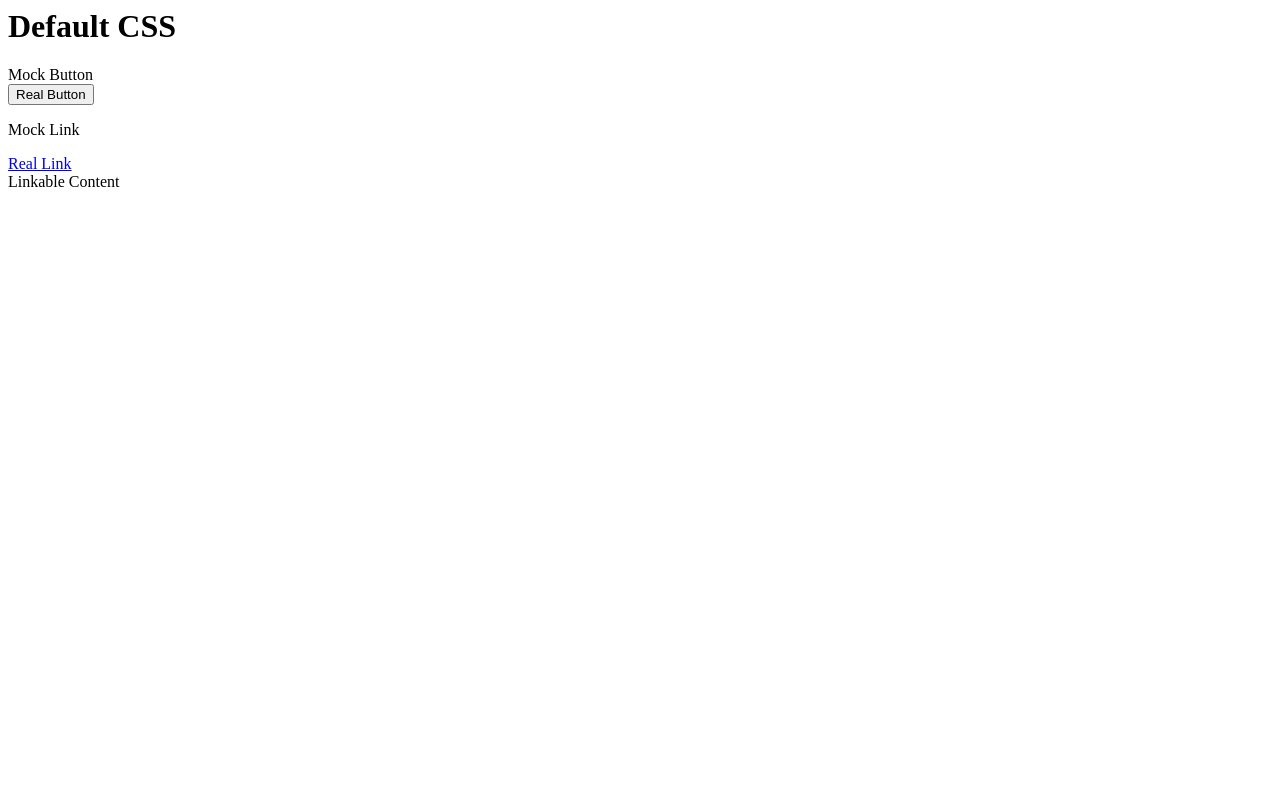
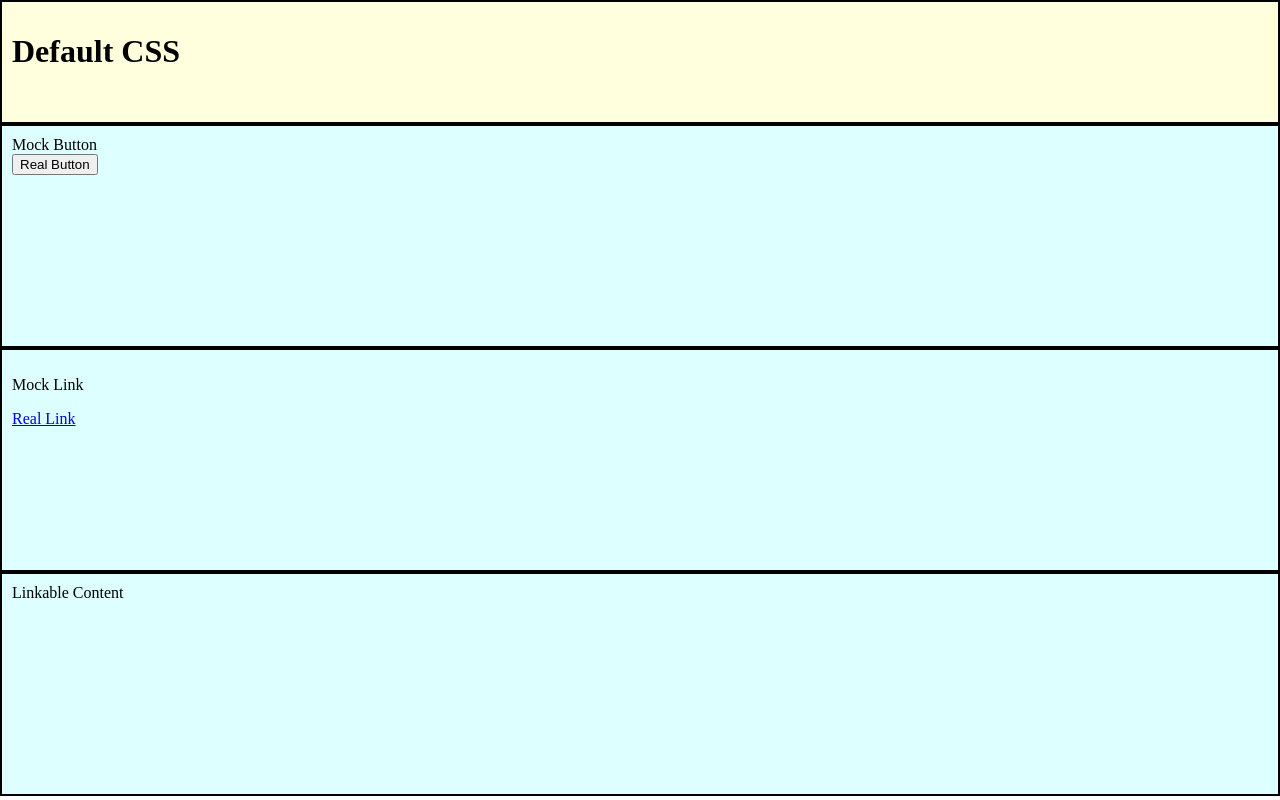
Before and after one commit to logan-hendricks/default_css, a plain HTML site: page index.html in a window 1280 px wide. Drawn offline with Linux system fonts and the light colour scheme.

Commit message:
default css

```diff
--- a/index.html
+++ b/index.html
@@ -2,19 +2,24 @@
 	<head>
 		<link type="text/css" rel="stylesheet" href="styles/global.css">
 		<script type="text/javascript" src="js/global.js"></script>
+		<title>Default CSS</title>
 	</head>
 	<body>
 		<header>
 			<h1>Default CSS</h1>
 		</header>
-
+		<div>
+			<section>
 				<div>Mock Button</div>
 				<button>Real Button</button>
-
-
+			</section>
+			<section>
 				<p id="mockLink" onclick="scroll()">Mock Link</p>
 				<a href="#linkable">Real Link</a>
-
+			</section>
+			<section>
 				<div id="linkable">Linkable Content</div>
+			</section>
+		</div>
 	</body>
 </html>
--- a/styles/global.css
+++ b/styles/global.css
@@ -2,6 +2,21 @@
 
 }
 
-.header {
-    min-width:
+body {
+    padding: 0;
+    margin: 0;
 }
+
+header {
+    min-height: 100px;
+    background: #FFFFDD;
+    border: 2px solid black;
+    padding: 10px;
+}
+
+section{
+    border: 2px solid black;
+    min-height: 200px;
+    background: #DDFFFF;
+    padding: 10px;
+}
```
Lines whose indentation alone changed are shown as unchanged.
